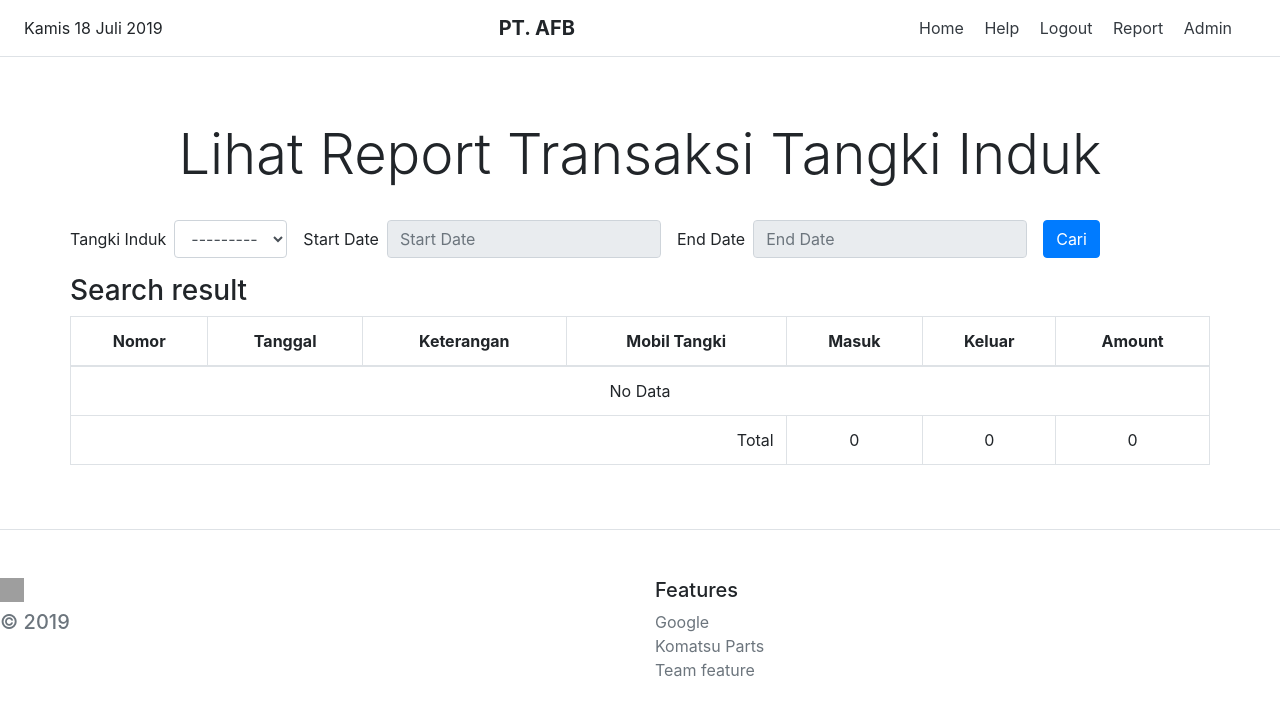
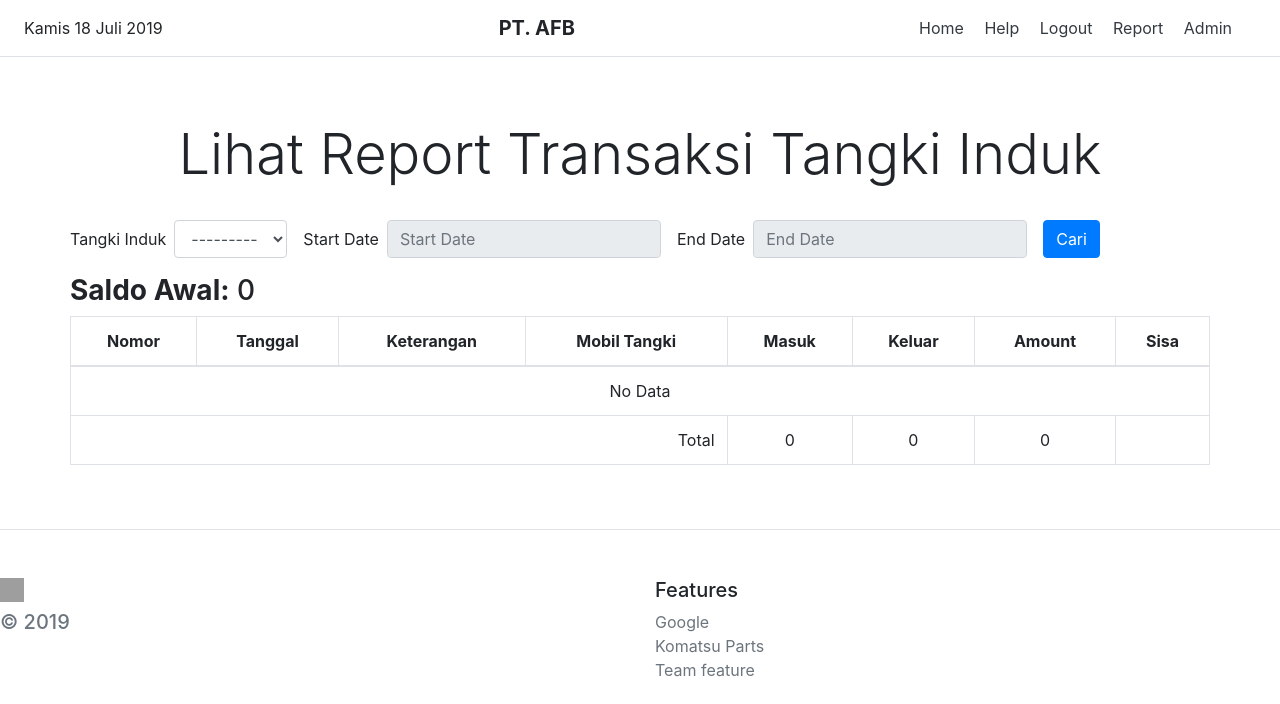
Before and after one commit to hengkypl/afb-project, a Django app: page /report/transaksi_tangki_induk in a window 1280 px wide. Shown: the top 704 px of the page. Run offline with Django 3.2, Linux system fonts and the light colour scheme; the visitor is signed in with stand-in values (Sample User, id 1); data that the repository does not hold is empty; some libraries are stand-ins or nearby versions; grey boxes are pictures that could not be loaded.

Commit message:
Add sisa in transaksi tangki induk report

```diff
--- a/report/views/__init__.py
+++ b/report/views/__init__.py
@@ -1,5 +1,6 @@
 from django.contrib import messages
 from django.contrib.auth.mixins import LoginRequiredMixin
+from django.db.models import Sum
 from django.http import HttpResponseRedirect
 from django.urls import reverse
 from django.views.generic import ListView, TemplateView
@@ -291,10 +292,20 @@ class TransaksiTangkiIndukReportView(LoginRequiredMixin, ListView):
                 queryset = self.model.objects.filter(
                     tangkiid_id=int(tangkiid), tanggal__range=[start_date, end_date]
                 )
+
+                previous_queryset = self.model.objects.filter(
+                    tangkiid=int(tangkiid), tanggal__lt=start_date
+                )
+
+                if previous_queryset:
+                    previous_aggregate = previous_queryset.aggregate(masuk=Sum('masuk'), keluar=Sum('keluar'))
+                    self.saldo_awal = previous_aggregate['masuk'] - previous_aggregate['keluar']
         return queryset
 
     def get_context_data(self, *args, **kwargs):
         context = super().get_context_data(*args, **kwargs)
+        saldo_awal = 0
+        sisa = 0
         total_masuk = 0
         total_keluar = 0
         total_amount = 0
@@ -307,11 +318,20 @@ class TransaksiTangkiIndukReportView(LoginRequiredMixin, ListView):
                 pass
         form = self.form(data=form_data)
 
+        if hasattr(self, 'saldo_awal'):
+            saldo_awal = self.saldo_awal
+            sisa = saldo_awal
+
         if context['object_list']:
             for obj in context['object_list']:
                 total_masuk += obj.masuk
                 total_keluar += obj.keluar
                 total_amount += obj.amount
+                # variable set on the fly, not based on db record
+                sisa = sisa + obj.masuk - obj.keluar
+                obj.sisa = sisa
+
+        context['saldo_awal'] = saldo_awal
         context['total_masuk'] = total_masuk
         context['total_keluar'] = total_keluar
         context['total_amount'] = total_amount
--- a/templates/report/report_bbm_ab_inner.html
+++ b/templates/report/report_bbm_ab_inner.html
@@ -18,7 +18,7 @@
           <td>{{obj.hmnow}}</td>
           <td>{{obj.hmbefore}}</td>
           <td>{{obj.ltrmasuk}}</td>
-          <td>{{obj.keterangan}}</td>
+          <td>{% if obj.keterangan %}{{obj.keterangan}}{% else %}-{% endif %}</td>
         </tr>
       {% endfor %}
     {% else %}
--- a/templates/report/report_biaya_ab_alat_inner.html
+++ b/templates/report/report_biaya_ab_alat_inner.html
@@ -13,7 +13,7 @@
         <tr>
           <td>{{forloop.counter}}</td>
           <td>{{obj.tanggal}}</td>
-          <td>{{obj.keterangan}}</td>
+          <td>{% if obj.keterangan %}{{obj.keterangan}}{% else %}-{% endif %}</td>
           <td>{{obj.biaya}}</td>
         </tr>
       {% endfor %}
--- a/templates/report/report_biaya_ab_tanggal_inner.html
+++ b/templates/report/report_biaya_ab_tanggal_inner.html
@@ -15,7 +15,7 @@
           <td>{{forloop.counter}}</td>
           <td>{{obj.tanggal}}</td>
           <td>{{obj.alatid}}</td>
-          <td>{{obj.keterangan}}</td>
+          <td>{% if obj.keterangan %}{{obj.keterangan}}{% else %}-{% endif %}</td>
           <td>{{obj.biaya}}</td>
         </tr>
       {% endfor %}
--- a/templates/report/report_hour_meter_inner.html
+++ b/templates/report/report_hour_meter_inner.html
@@ -26,7 +26,7 @@
           <td>{{obj.hmdunia}}</td>
           <td>{{obj.ot}}</td>
           <td>{{obj.shift}}</td>
-          <td>{{obj.keterangan}}</td>
+          <td>{% if obj.keterangan %}{{obj.keterangan}}{% else %}-{% endif %}</td>
         </tr>
       {% endfor %}
     {% else %}
--- a/templates/report/report_produksi_inner.html
+++ b/templates/report/report_produksi_inner.html
@@ -14,7 +14,7 @@
           <td>{{forloop.counter}}</td>
           <td>{{obj.tanggal}}</td>
           <td>{{obj.hasil}}</td>
-          <td>{{obj.keterangan}}</td>
+          <td>{% if obj.keterangan %}{{obj.keterangan}}{% else %}-{% endif %}</td>
         </tr>
       {% endfor %}
     {% else %}
--- a/templates/report/report_transaksi_mobil_tangki_inner.html
+++ b/templates/report/report_transaksi_mobil_tangki_inner.html
@@ -18,7 +18,7 @@
           <td>{{obj.alatid}}</td>
           <td>{{obj.kendaraanid}}</td>
           <td>{{obj.keluar}}</td>
-          <td>{{obj.keterangan}}</td>
+          <td>{% if obj.keterangan %}{{obj.keterangan}}{% else %}-{% endif %}</td>
         </tr>
       {% endfor %}
     {% else %}
--- a/templates/report/report_transaksi_tangki_induk.html
+++ b/templates/report/report_transaksi_tangki_induk.html
@@ -28,7 +28,7 @@
       </form>
     </div>
     <div class="card-deck mb-3 text-center">
-      <h3>Search result</h3>
+      <h3><b>Saldo Awal:</b> {{saldo_awal}}</h3>
       {% include "report/report_transaksi_tangki_induk_inner.html" %}
     </div>
     {% if object_list %}
--- a/templates/report/report_transaksi_tangki_induk_inner.html
+++ b/templates/report/report_transaksi_tangki_induk_inner.html
@@ -8,6 +8,7 @@
       <th>Masuk</th>
       <th>Keluar</th>
       <th>Amount</th>
+      <th>Sisa</th>
     </tr>
   </thead>
   <tbody>
@@ -16,16 +17,17 @@
         <tr>
           <td>{{forloop.counter}}</td>
           <td>{{obj.tanggal}}</td>
-          <td>{{obj.keterangan}}</td>
+          <td>{% if obj.keterangan %}{{obj.keterangan}}{% else %}-{% endif %}</td>
           <td>{{obj.mobilid}}</td>
           <td>{{obj.masuk}}</td>
           <td>{{obj.keluar}}</td>
           <td>{{obj.amount}}</td>
+          <td>{{obj.sisa}}</td>
         </tr>
       {% endfor %}
     {% else %}
       <tr>
-        <td colspan="7">No Data</td>
+        <td colspan="8">No Data</td>
       </tr>
     {% endif %}
   </tbody>
@@ -35,6 +37,7 @@
       <td>{{total_masuk}}</td>
       <td>{{total_keluar}}</td>
       <td>{{total_amount}}</td>
+      <td>&nbsp;</td>
     </tr>
   </tfoot>
 </table>
```
Also changed, not shown: report/views/export.py (+3 -5 lines), bbm/migrations/0012_transaksitangkiinduk_sisa.py (added), bbm/migrations/0013_auto_20190626_1541.py (added), bbm/migrations/0014_remove_transaksitangkiinduk_sisa.py (added).
